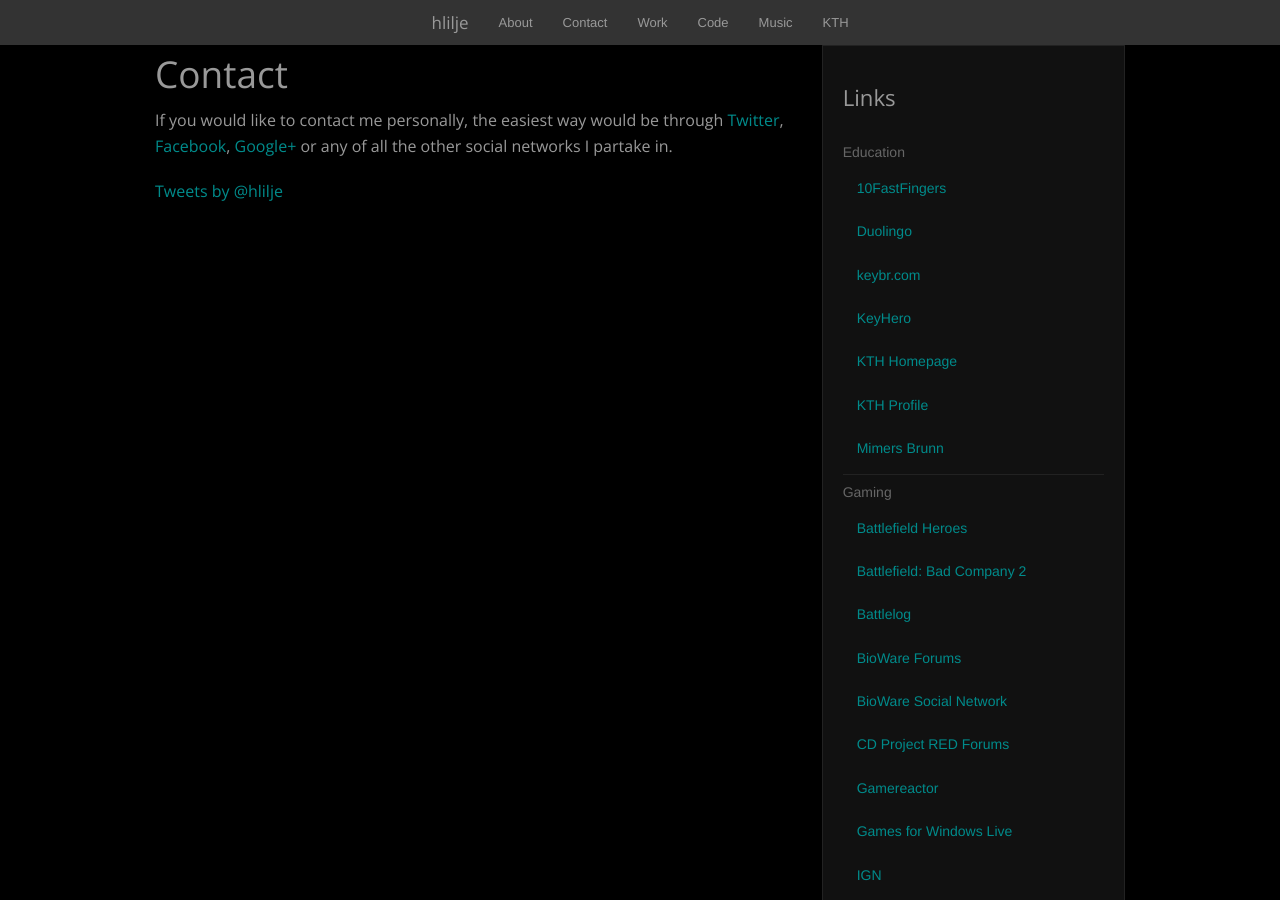
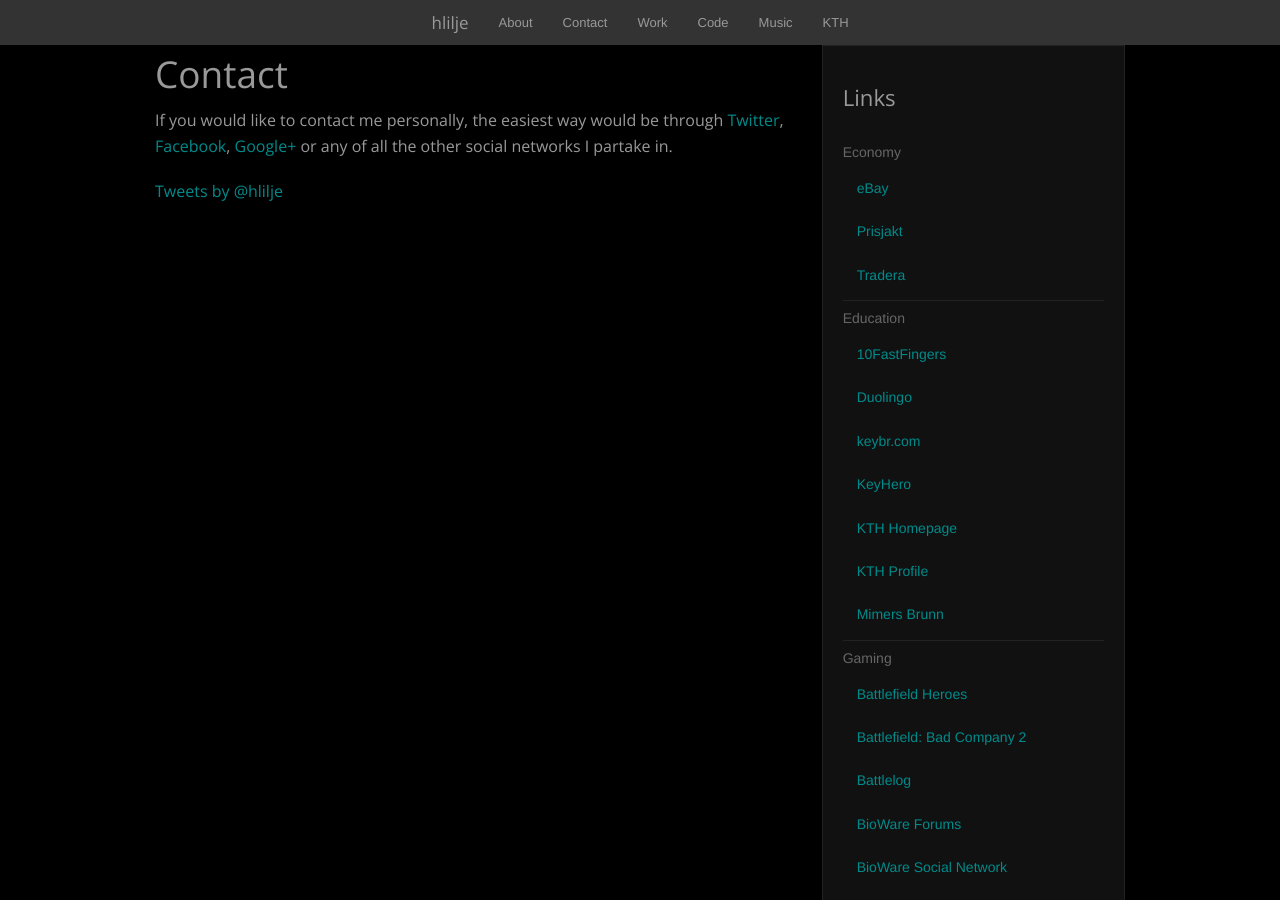
Before and after one commit to hlilje/hlilje.github.io, a Jekyll site: the page built from contact/index.html, in a window 1280 px wide and 900 px high. Built offline with Jekyll 4.4.1, drawn with Linux system fonts in a browser that asks for light colours; comment, search, counter and statistics services are not loaded.

Commit message:
Add links

```diff
--- a/_includes/links.html
+++ b/_includes/links.html
@@ -1,6 +1,11 @@
 <aside class="panel">
   <h2 class="subheader"><small>Links</small></h2>
   <ul class="side-nav">
+    <li><label>Economy</label></li>
+    <li><a href="http://www.ebay.com/usr/hlilje" target="_blank">eBay</a></li>
+    <li><a href="http://www.prisjakt.nu/minsida.php?a=vaexelverkan" target="_blank">Prisjakt</a></li>
+    <li><a href="http://gamla.tradera.com/MyTradera/Feedback/ViewFeedback.aspx?ftgnr=2789132" target="_blank">Tradera</a></li>
+    <li class="divider"></li>
     <li><label>Education</label></li>
     <li><a href="http://10fastfingers.com/user/130055/" target="_blank">10FastFingers</a></li>
     <li><a href="https://www.duolingo.com/hlilje" target="_blank">Duolingo</a></li>
@@ -27,7 +32,7 @@
     <li><a href="http://core.perfectworld.com//u/superkargen" target="_blank">Perfect World</a></li>
     <li><a href="https://www.planetside2.com/players#!/5428082724807656833" target="_blank">PlanetSide 2</a></li>
     <li><a href="http://www.quakelive.com/#!profile/summary/hlilje" target="_blank">Quake Live</a></li>
-    <li><a href="http://socialclub.rockstargames.com/member/Superkargoeren" target="_blank">Rockstar Games Social Club</a></li>
+    <li><a href="http://socialclub.rockstargames.com/member/hlilje" target="_blank">Rockstar Games Social Club</a></li>
     <li><a href="https://tv.rockstargames.com/mytv/index/id/4528173" target="_blank">Rockstar Games Social Club TV</a></li>
     <li><a href="http://eu.square-enix.com/en/account/4310377" target="_blank">Square Enix</a></li>
     <li><a href="http://eu.battle.net/sc2/en/profile/1043944/1/hlilje/" target="_blank">StarCraft II</a></li>
```
Also changed, not shown: other parts of _includes/links.html (+0 -1 lines).
